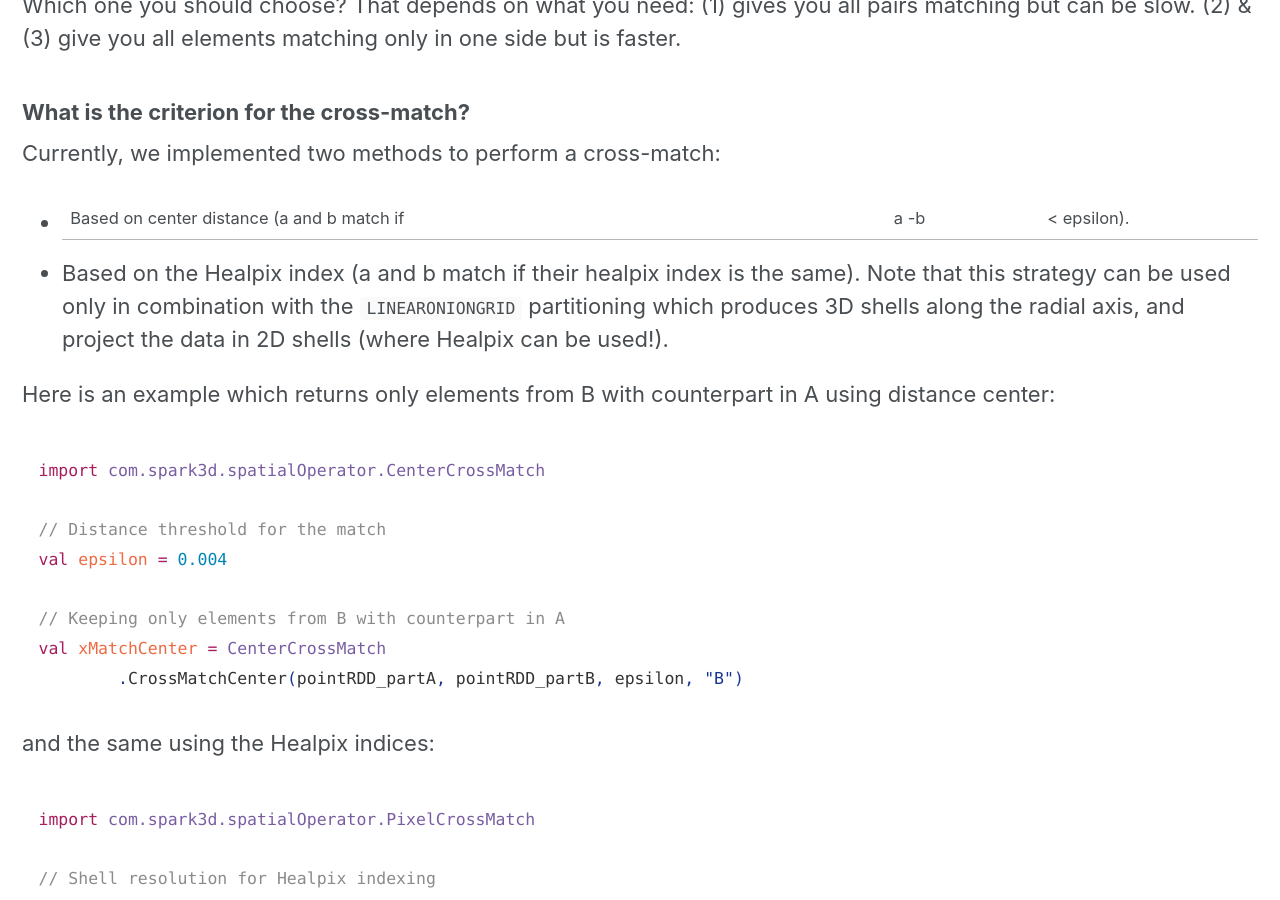
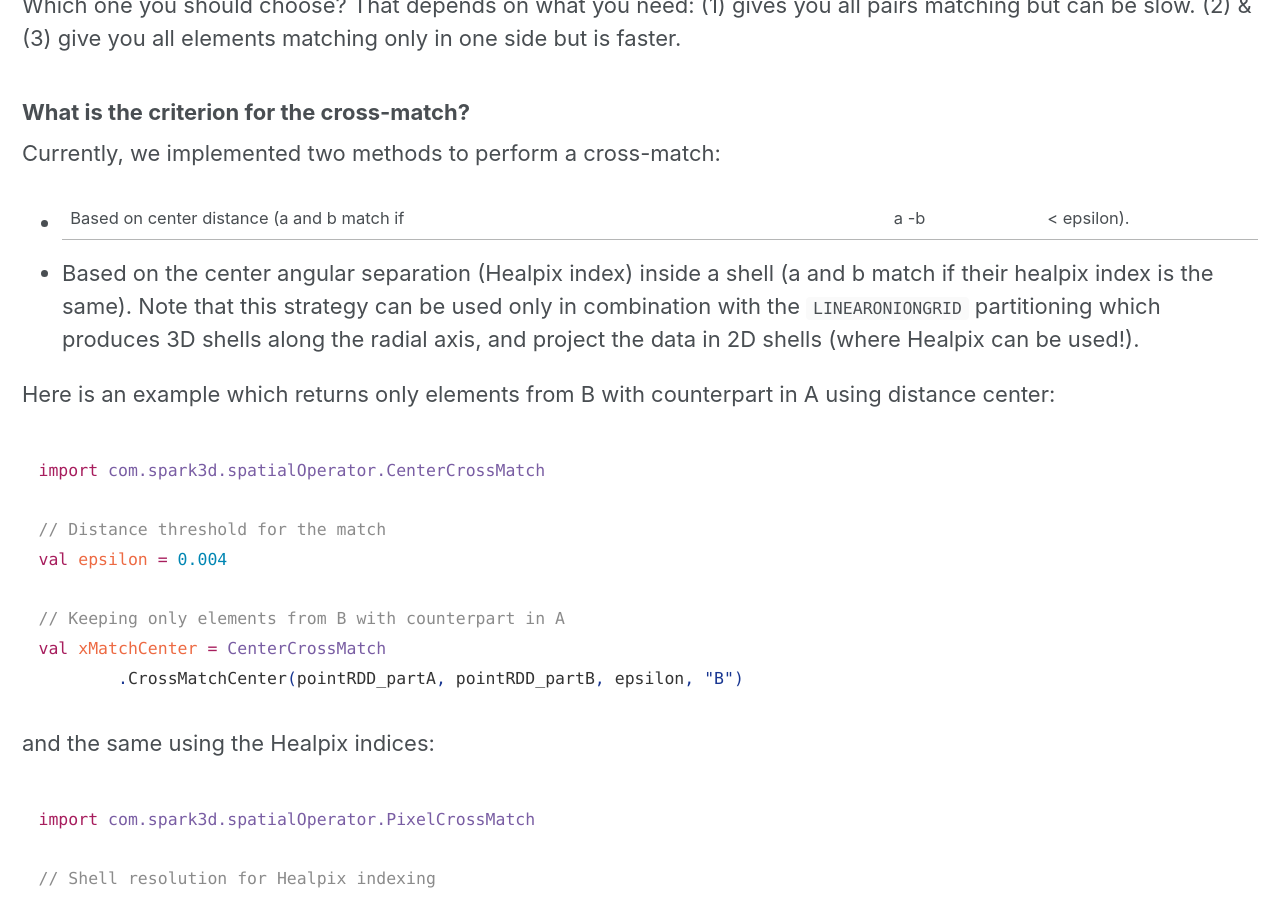
Before and after one commit to astrolabsoftware/spark3D, a Jekyll site: the page built from docs/04_query.md, in a window 1280 px wide and 900 px high, scrolled down 3698 px. Built offline with Jekyll 4.4.1, drawn with Linux system fonts in a browser that asks for light colours; nearby versions of some CDN libraries.

Commit message:
Be more explicit in tuto 04

```diff
--- a/docs/04_query.md
+++ b/docs/04_query.md
@@ -109,7 +109,7 @@ Which one you should choose? That depends on what you need:
 Currently, we implemented two methods to perform a cross-match:
 
 * Based on center distance (a and b match if ||a -b|| < epsilon).
-* Based on the Healpix index (a and b match if their healpix index is the same). Note that this strategy can be used only in combination with the `LINEARONIONGRID` partitioning which produces 3D shells along the radial axis, and project the data in 2D shells (where Healpix can be used!).
+* Based on the center angular separation (Healpix index) inside a shell (a and b match if their healpix index is the same). Note that this strategy can be used only in combination with the `LINEARONIONGRID` partitioning which produces 3D shells along the radial axis, and project the data in 2D shells (where Healpix can be used!).
 
 Here is an example which returns only elements from B with counterpart in A using distance center:
 
```
